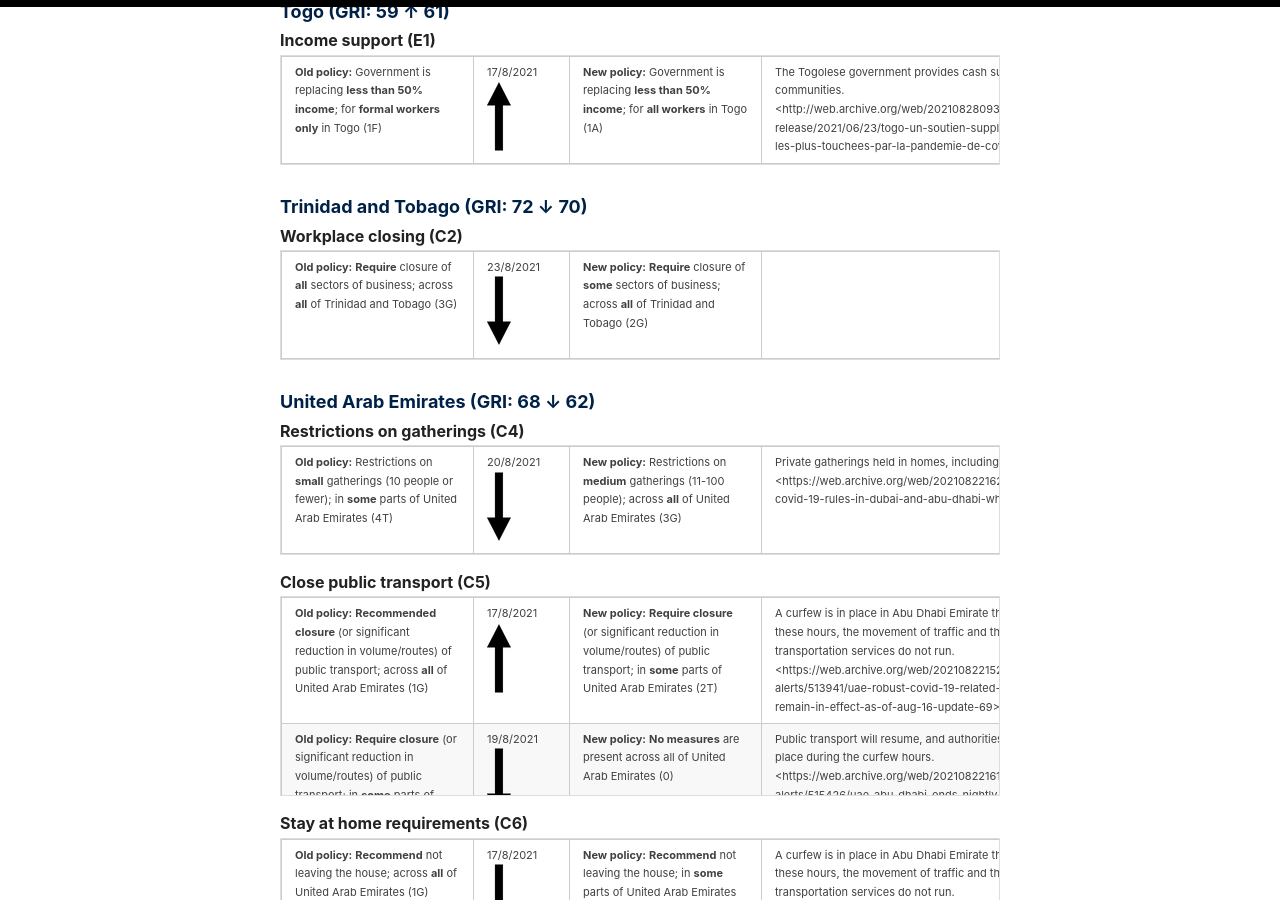
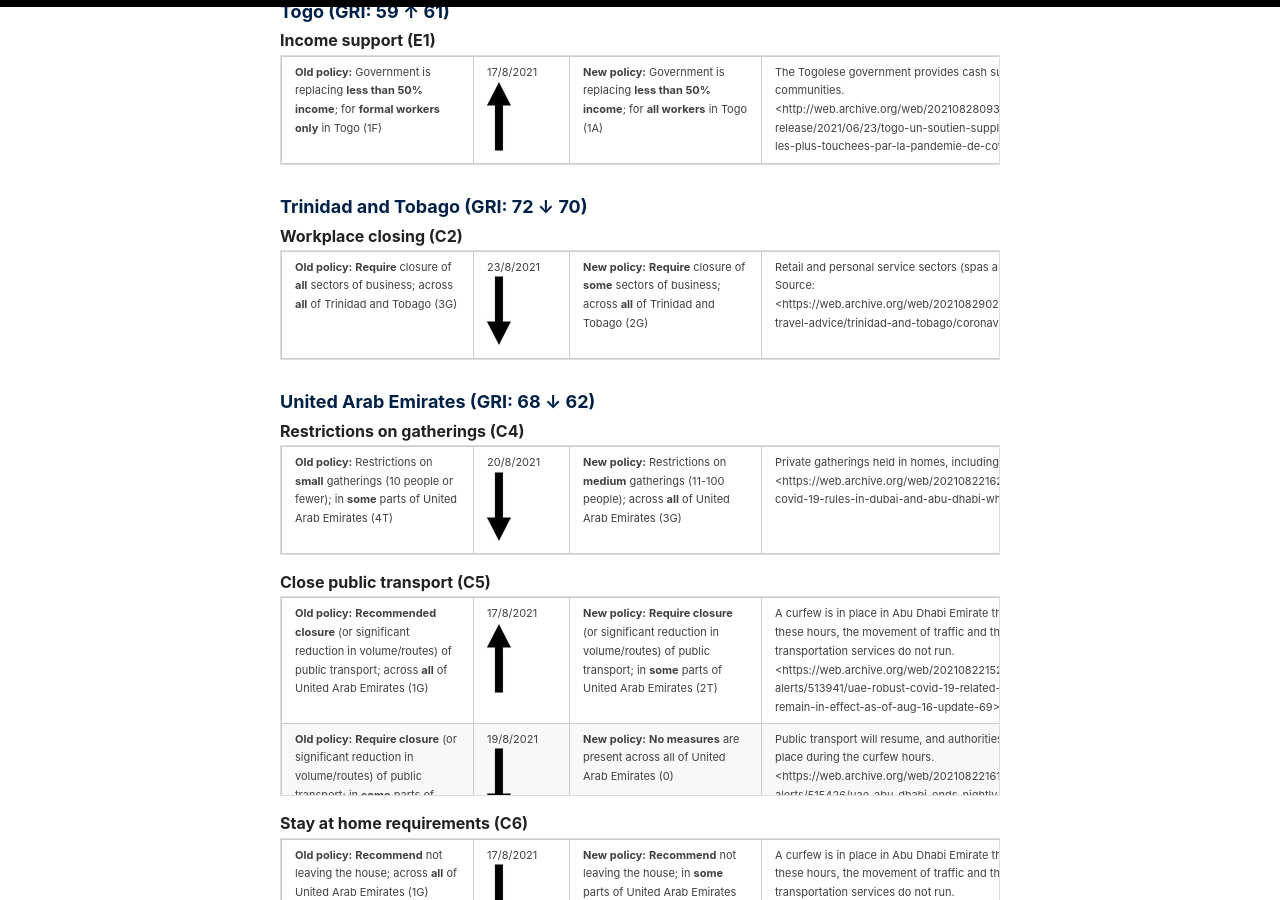
Before and after one commit to OxCGRT/oxcgrt.github.io, a Jekyll site: the page built from _pages/recent-changes.md, in a window 1280 px wide and 900 px high, scrolled down 13061 px. Built offline with Jekyll 4.4.1, drawn with Linux system fonts in a browser that asks for light colours.

Commit message:
Automated run of latest changes

```diff
--- a/_pages/recent-changes.md
+++ b/_pages/recent-changes.md
@@ -3828,6 +3828,10 @@ vulnerable communities.
 
 <td style="text-align:left;min-width: 4in; ">
 
+Retail and personal service sectors (spas and hairdressers) have
+reopened. Source:
+<https://web.archive.org/web/20210829024358/https://www.gov.uk/foreign-travel-advice/trinidad-and-tobago/coronavirus>
+
 </td>
 
 </tr>
```
